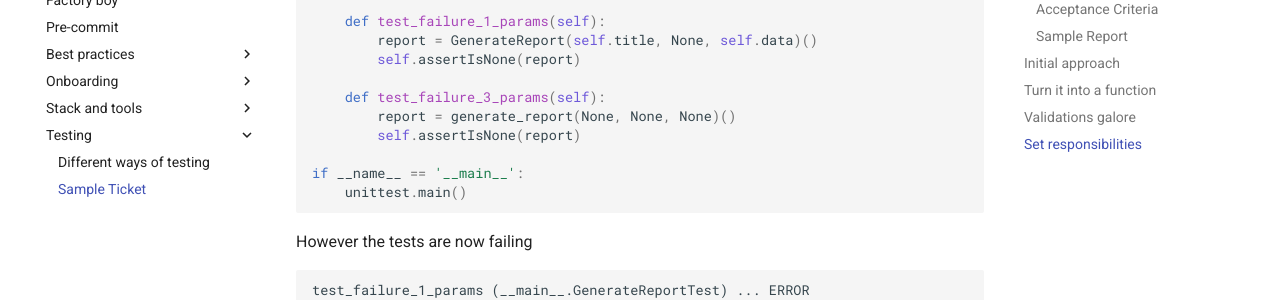
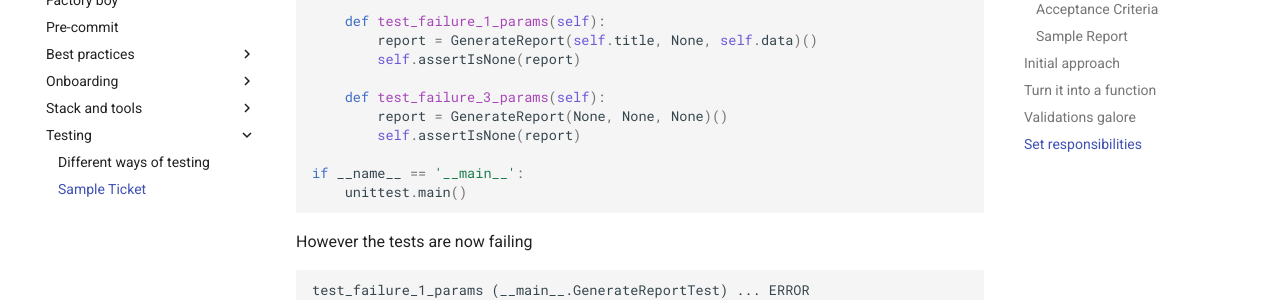
Before and after one commit to runtimerevolution/python-knowledge-base, an MkDocs documentation site: the page built from docs/testing/2_sample_ticket.md, in a window 1280 px wide and 900 px high, scrolled down 5970 px. Shown: the part 153-453 px from the top of the window. Built offline with MkDocs 1.6.1 and Material for MkDocs 9.7.7, drawn with Linux system fonts in a browser that asks for light colours; comment, search, counter and statistics services are not loaded.

Commit message:
test fixed

```diff
--- a/docs/testing/2_code_and_test.md
+++ b/docs/testing/2_sample_ticket.md
@@ -309,7 +309,7 @@ class GenerateReportTest(TestCase):
         self.assertIsNone(report)
 
     def test_failure_3_params(self):
-        report = generate_report(None, None, None)()
+        report = GenerateReport(None, None, None)()
         self.assertIsNone(report)
 
 if __name__ == '__main__':
```
